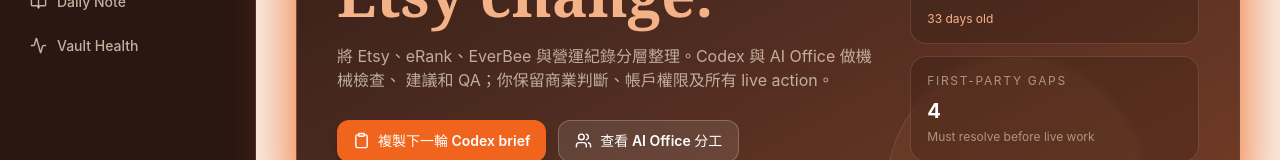
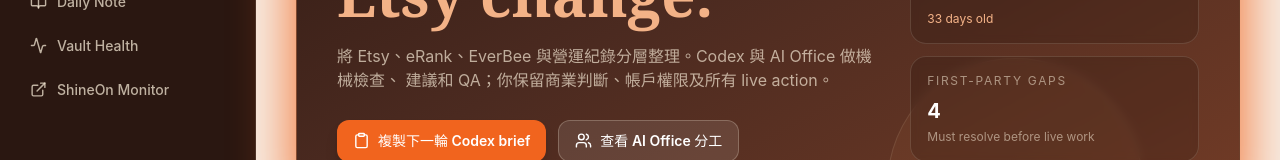
Before and after one commit to trevor94899234-maker/dotai-personal-os, a React (Vite) app: page / in a window 1280 px wide. Shown: the part 340-500 px from the top of the page. Built offline with nearby package versions, Linux system fonts and the light colour scheme; no server answers.

Commit message:
feat: add ShineOn monitor to Personal OS navigation

```diff
--- a/src/App.tsx
+++ b/src/App.tsx
@@ -6,6 +6,7 @@
   CalendarDays,
   CheckSquare,
   Compass,
+  ExternalLink,
   LockKeyhole,
 } from "lucide-react";
 import TasksView from "./views/TasksView";
@@ -72,6 +73,15 @@
               {label}
             </button>
           ))}
+          <a
+            href="https://trevor94899234-maker.github.io/etsyshop-shineon-status/"
+            target="_blank"
+            rel="noreferrer"
+            className="flex shrink-0 items-center gap-2.5 rounded-xl px-3.5 py-2.5 text-left text-sm font-medium text-cream/75 transition hover:bg-white/10 hover:text-white"
+          >
+            <ExternalLink size={17} />
+            ShineOn Monitor
+          </a>
         </nav>
 
         <div className="hidden lg:absolute lg:bottom-0 lg:left-0 lg:right-0 lg:block lg:p-4">
```
